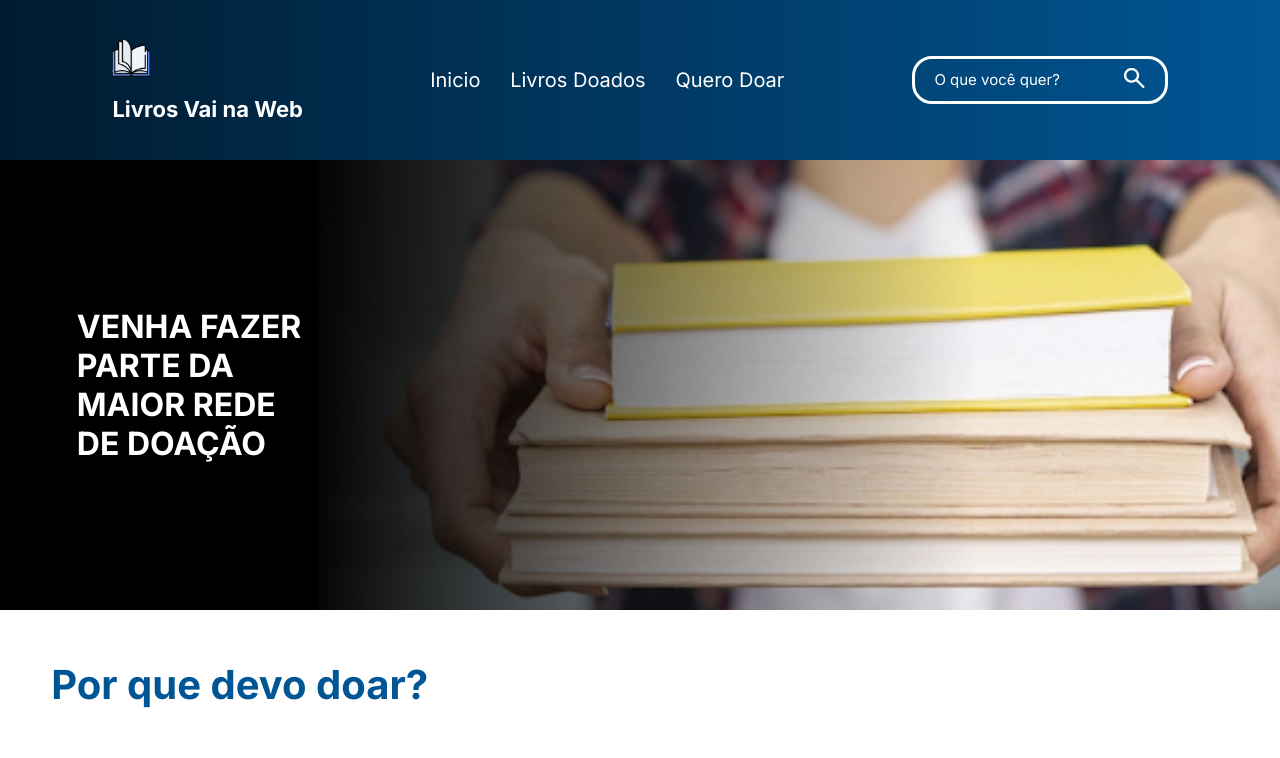
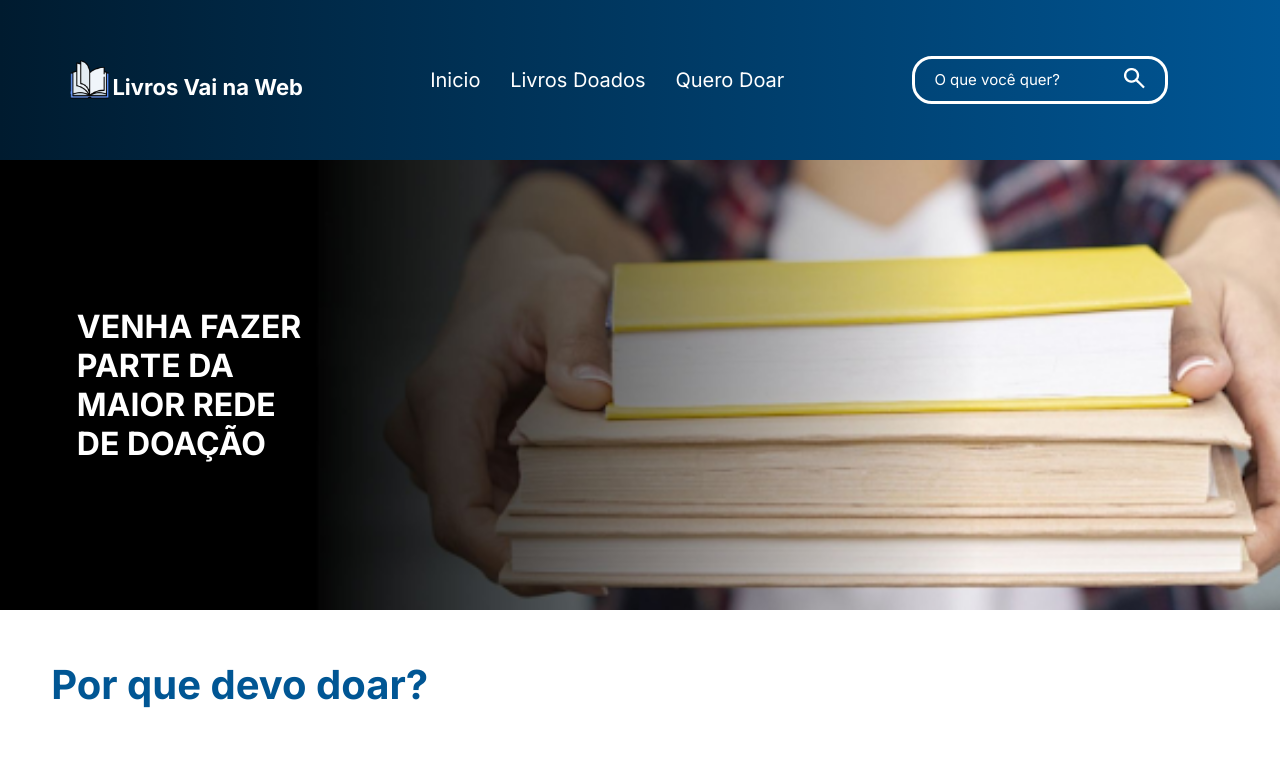
Before and after one commit to camilla-editeb/livrosvainaweb, a React (Vite) app in the folder desafioreact/: page / in a window 1280 px wide. Shown: the top 758 px of the page. Built offline with nearby package versions, Linux system fonts and the light colour scheme.

Commit message:
ajustando código e adicionando melhorias

```diff
--- a/desafioreact/src/components/Header/header.module.scss
+++ b/desafioreact/src/components/Header/header.module.scss
@@ -25,6 +25,8 @@ button{
 .logoHeader {
     display: flex;
     justify-content: space-evenly;
+    margin-left: -22%;
+    margin-bottom: -23%;
     width: 20%;
 }
 
```
